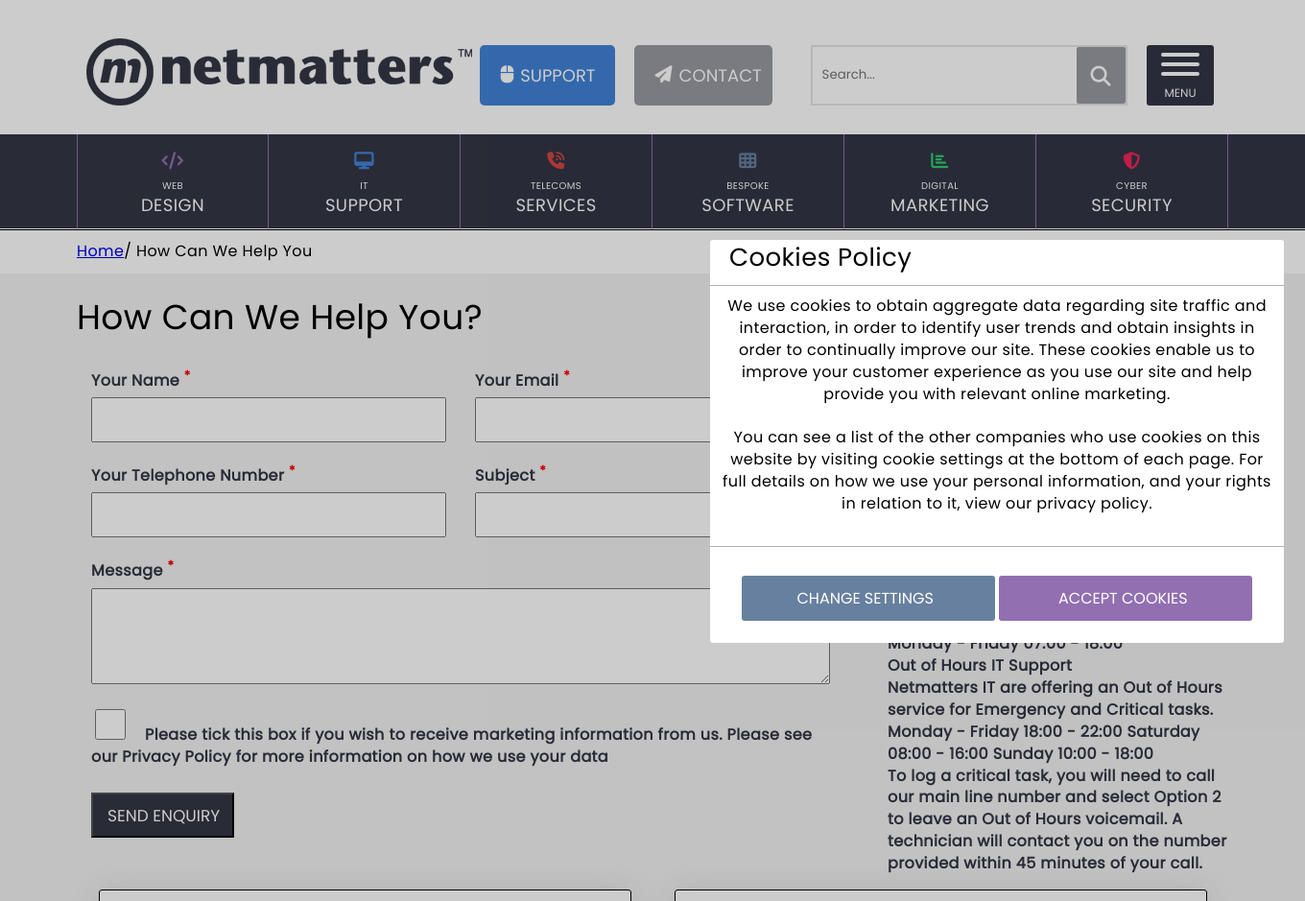
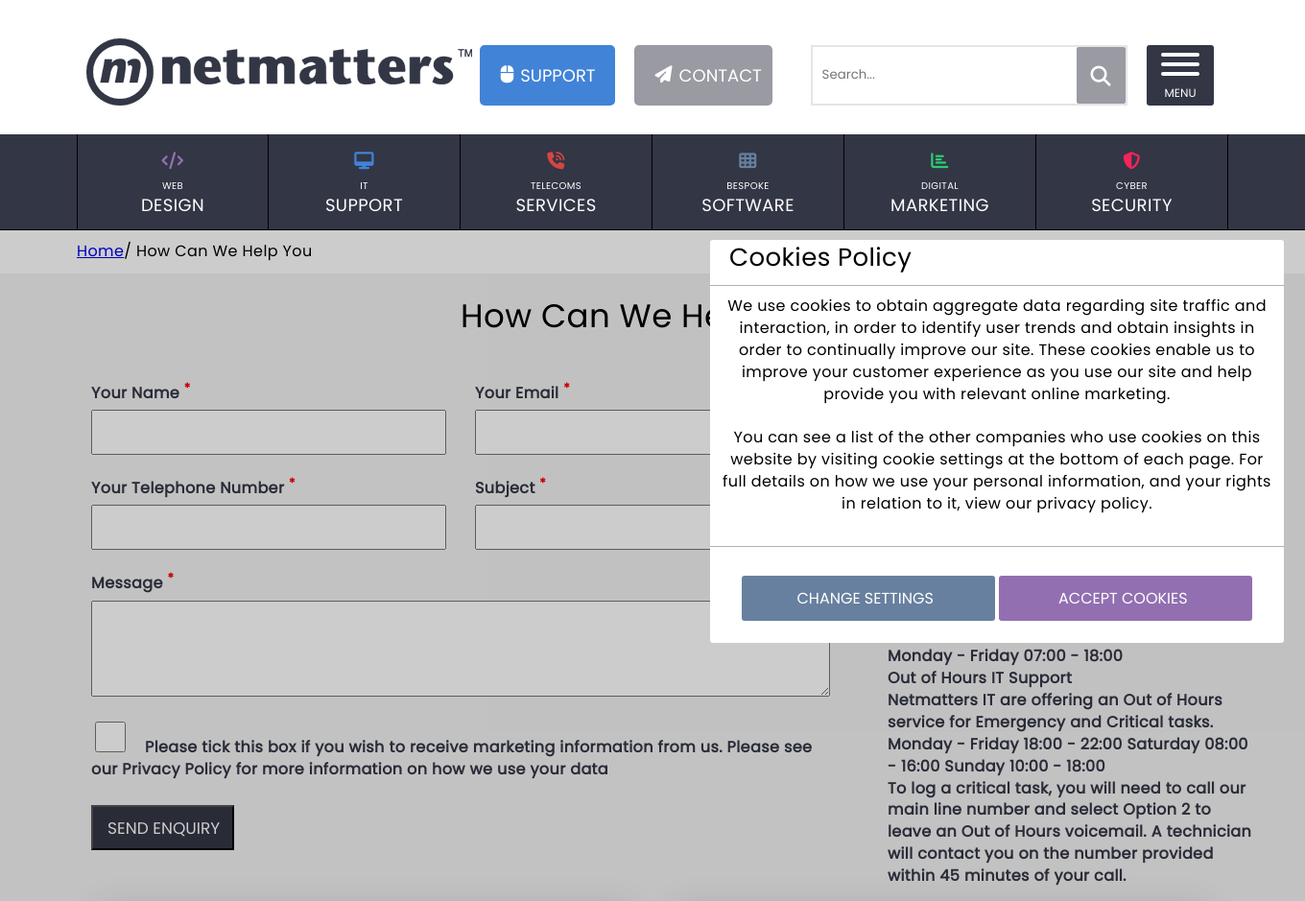
Before and after one commit to StewartHitchcock/php-reflection-2, a PHP site: page /contact-page.php in a window 1360 px wide. Shown: the top 939 px of the page at 96% size. Run offline with PHP 8.4, Linux system fonts and the light colour scheme; some libraries are stand-ins or nearby versions.

Commit message:
Added changes from feedback

```diff
--- a/contact-page.php
+++ b/contact-page.php
@@ -57,11 +57,11 @@
         </div>
         <div class="cntct-layout-right">
             <p>Call us on:</p>
-            <a href="">01603 70 40 20 </a>
+            <a href="tel:01603704020">01603 70 40 20</a>
             <p>Email us on:</p>
-            <a href="">sales@netmatters.com</a>
+            <a href="mailto:sales@netmatters.com">sales@netmatters.com</a>
             <p>Call us at our Gorleston branch on:</p>
-            <a href="">01493 603204</a>
+            <a href="tel:01493603204">01493 603204</a>
             <p>Business Hours:
             <p>
             <p>Monday - Friday 07:00 - 18:00</p>
--- a/css/style.css
+++ b/css/style.css
@@ -1097,16 +1097,16 @@
 }
 
 .slides {
-  margin-top: 10px;
+  margin-top: 239px;
 }
 @media (min-width: 768px) {
   .slides {
-    margin-top: -10px;
+    margin-top: 135px;
   }
 }
 @media (min-width: 992px) {
   .slides {
-    margin-top: 0px;
+    margin-top: 239px;
   }
 }
 
@@ -1291,7 +1291,14 @@
   width: 100%;
   height: 99px;
   background-color: #333645;
-  border-bottom: 1px white solid;
+}
+
+.navbar-fixed-top {
+  position: fixed;
+  right: 0;
+  left: 0;
+  z-index: 999;
+  background-color: white;
 }
 
 .navbar-buttons {
@@ -1315,8 +1322,7 @@
   text-align: center;
   cursor: pointer;
   font-size: 18px;
-  border-right: 1px solid #926fb1;
-  border-bottom: 1px white solid;
+  border-right: 1px solid black;
   z-index: 2;
 }
 
@@ -1337,7 +1343,7 @@
 }
 
 .nav-bar-web {
-  border-left: 1px solid #926fb1;
+  border-left: 1px solid black;
 }
 
 .navbar-buttons .fa-desktop {
@@ -1579,6 +1585,17 @@
 
 .top-cntct-ctn-bckgrnd {
   border-top: black solid 1px;
+  margin-top: 239px;
+}
+@media (min-width: 768px) {
+  .top-cntct-ctn-bckgrnd {
+    margin-top: 135px;
+  }
+}
+@media (min-width: 992px) {
+  .top-cntct-ctn-bckgrnd {
+    margin-top: 239px;
+  }
 }
 
 .top-cntct-ctn {
@@ -1595,17 +1612,28 @@
 .header-cntct-bckgrnd {
   width: 100%;
   background-color: #333645;
+  height: 130px;
 }
 @media screen and (min-width: 992px) {
   .header-cntct-bckgrnd {
     background-color: #f2f2f2;
   }
 }
+@media screen and (min-width: 417px) {
+  .header-cntct-bckgrnd {
+    height: auto;
+  }
+}
 
 .header-cntct {
   padding-top: 20px;
   color: white;
   height: 87px;
+}
+@media screen and (min-width: 768px) {
+  .header-cntct {
+    height: 100px;
+  }
 }
 @media screen and (min-width: 992px) {
   .header-cntct {
@@ -1613,9 +1641,10 @@
   }
 }
 .header-cntct h2 {
-  font-size: 36px;
+  font-size: 34px;
   margin-bottom: 50px;
   font-weight: 400;
+  text-align: center;
 }
 
 .cntct-layout {
@@ -1637,6 +1666,7 @@
   flex-direction: column;
   flex-wrap: wrap;
   padding-right: 30px;
+  margin: auto;
 }
 @media screen and (min-width: 992px) {
   .cntct-layout .cntct-layout-left .form {
@@ -1712,11 +1742,6 @@
   display: flex;
   flex-direction: column;
   padding: 15px;
-}
-@media screen and (min-width: 992px) {
-  .cntct-layout .cntct-layout-right {
-    width: 33%;
-  }
 }
 .cntct-layout .cntct-layout-right p {
   font-size: 16px;
@@ -1912,6 +1937,12 @@
 }
 .cntct-success h1 {
   text-align: center;
+}
+
+.error-1 {
+  color: red;
+  width: 500px;
+  height: 100px;
 }
 
 .error {
--- a/inc/footer.php
+++ b/inc/footer.php
@@ -1,3 +1,4 @@
+</body>
 <footer>
                         <div class= "footer-container">
                             <div class ="footer-container-contents">
@@ -74,6 +75,6 @@
                 <script src="js/cookie.js"></script>
                 <script src="js/functions.js"></script>
 
-            </body>
+
 
     </html>
--- a/inc/header.php
+++ b/inc/header.php
@@ -1,25 +1,32 @@
 <!DOCTYPE html>
 <html lang="en-GB">
+
 <head>
     <meta http-equiv="X-UA-Compatible" content="IE=edge">
-            <meta name="viewport" content="width=device-width, initial-scale=1, maximum-scale=1"/>
-            <meta charset="utf-8"/>
+    <meta name="viewport" content="width=device-width, initial-scale=1, maximum-scale=1" />
+    <meta charset="utf-8" />
     <link href="https://fonts.googleapis.com/css?family=Poppins&display=swap" rel="stylesheet">
     <title><?php echo "$pageTitle" ?></title>
     <script src="https://kit.fontawesome.com/ec34e9393d.js" crossorigin="anonymous"></script>
     <script src="https://ajax.googleapis.com/ajax/libs/jquery/3.5.1/jquery.min.js"></script>
-            <link rel ="stylesheet" href= "js/slick/slick.css">
-            <link rel ="stylesheet" href="js/slick/slick-theme.css">
-            <link rel ="stylesheet" href="js/pushy-1.3.0/css/pushy.css">
+    <link rel="stylesheet" href="js/slick/slick.css">
+    <link rel="stylesheet" href="js/slick/slick-theme.css">
+    <link rel="stylesheet" href="js/pushy-1.3.0/css/pushy.css">
     <link href="js/dist/hamburgers.min.css" rel="stylesheet">
     <link rel="stylesheet" href="css/style.css">
+
 </head>
-            <body id = 'body' class = 'body'>
+
+<div id='stop-scroll' class='menu-btn'></div>
+    <div id='scrollbar' class=''>
+<div class="navbar-fixed-top">
+<body id='body' class='body'>
 
 
-                <div id='stop-scroll' class ='menu-btn'></div>
-                <div id = 'scrollbar' class=''>
 
+        <!-- <div class="navbar-fixed-top"> -->
+        <!-- Replace div below with commented one above -->
+        <!-- <div> -->
             <header>
                 <div class="header-items">
                     <div class="logo-container">
--- a/js/functions.js
+++ b/js/functions.js
@@ -68,8 +68,4 @@
     messageField.classList.remove('error');
     enableButton();
 }
-
-
-
-
 })
--- a/scss/components/_carousel.scss
+++ b/scss/components/_carousel.scss
@@ -1,13 +1,13 @@
 
 .slides {
-    margin-top: 10px;
+    margin-top: 239px;
 
     @media (min-width: 768px) {
-        margin-top: -10px;
+        margin-top: 135px;
     }
 
     @media (min-width: 992px) {
-        margin-top: 0px;
+        margin-top: 239px;
     }
 
 }
--- a/scss/components/_nav.scss
+++ b/scss/components/_nav.scss
@@ -6,8 +6,14 @@
     width: 100%;
     height: 99px;
     background-color: $nm-blue;
-    border-bottom: 1px white solid;
+}
 
+.navbar-fixed-top {
+    position: fixed;
+    right: 0;
+    left: 0;
+    z-index: 999;
+    background-color: white;
 }
 // Contains all Nav buttons
 .navbar-buttons {
@@ -34,8 +40,7 @@
     text-align: center;
     cursor:pointer;
     font-size: 18px;
-    border-right: 1px solid $nm-purple;
-    border-bottom: 1px white solid;
+    border-right: 1px solid black;
     z-index: 2;
 }
 
@@ -59,7 +64,7 @@
 }
 
 .nav-bar-web {
-    border-left: 1px solid $nm-purple;
+    border-left: 1px solid black;
 }
 
 // IT Support
--- a/scss/layout/_contact.scss
+++ b/scss/layout/_contact.scss
@@ -13,6 +13,8 @@
     }
 }
 
+
+
 .cntct-link{
     text-decoration: none;
 }
@@ -24,6 +26,17 @@
 
 .top-cntct-ctn-bckgrnd{
     border-top: black solid 1px;
+
+    margin-top: 239px;
+
+    @media (min-width: 768px) {
+        margin-top: 135px;
+    }
+
+    @media (min-width: 992px) {
+        margin-top: 239px;
+    }
+
 }
 
 .top-cntct-ctn{
@@ -42,10 +55,17 @@
 
     width: 100%;
     background-color: $nm-blue;
+    height:130px;
 
     @media screen and (min-width: 992px){
 
         background-color: #f2f2f2;
+    }
+
+
+    @media screen and (min-width: 417px){
+
+        height: auto;
     }
 }
 
@@ -59,20 +79,23 @@
     color: white;
     height: 87px;
 
+    @media screen and (min-width:768px){
+        height: 100px;
+
+
+    }
+
     @media screen and (min-width: 992px){
 
         color: black;
     }
 
-
     h2{
-        font-size: 36px;
+        font-size: 34px;
         margin-bottom: 50px;
         font-weight: 400;
-
+        text-align: center;
     }
-
-
 }
 
 .cntct-layout{
@@ -94,6 +117,7 @@
             flex-direction: column;
             flex-wrap: wrap;
             padding-right: 30px;
+            margin:auto;
 
             @media screen and (min-width: 992px){
                 flex-direction: row;
@@ -188,9 +212,6 @@
         padding: 15px;
 
 
-    @media screen and (min-width: 992px){
-        width: 33%;
-    }
 
        p{
            font-size: 16px;
@@ -425,6 +446,12 @@
 
 }
 
+.error-1{
+    color: red;
+    width: 500px;
+    height: 100px;
+}
+
 
 .error{
     border: red solid 2px;
```
Also changed, not shown: other parts of inc/header.php (+123 -93 lines), connect-fail.php (added, +22 -0 lines), connect.php (+10 -4 lines), database.sql (added, +63 -0 lines), index.php (+1 -12 lines), 1 other file. Lines whose indentation alone changed are shown as unchanged.
